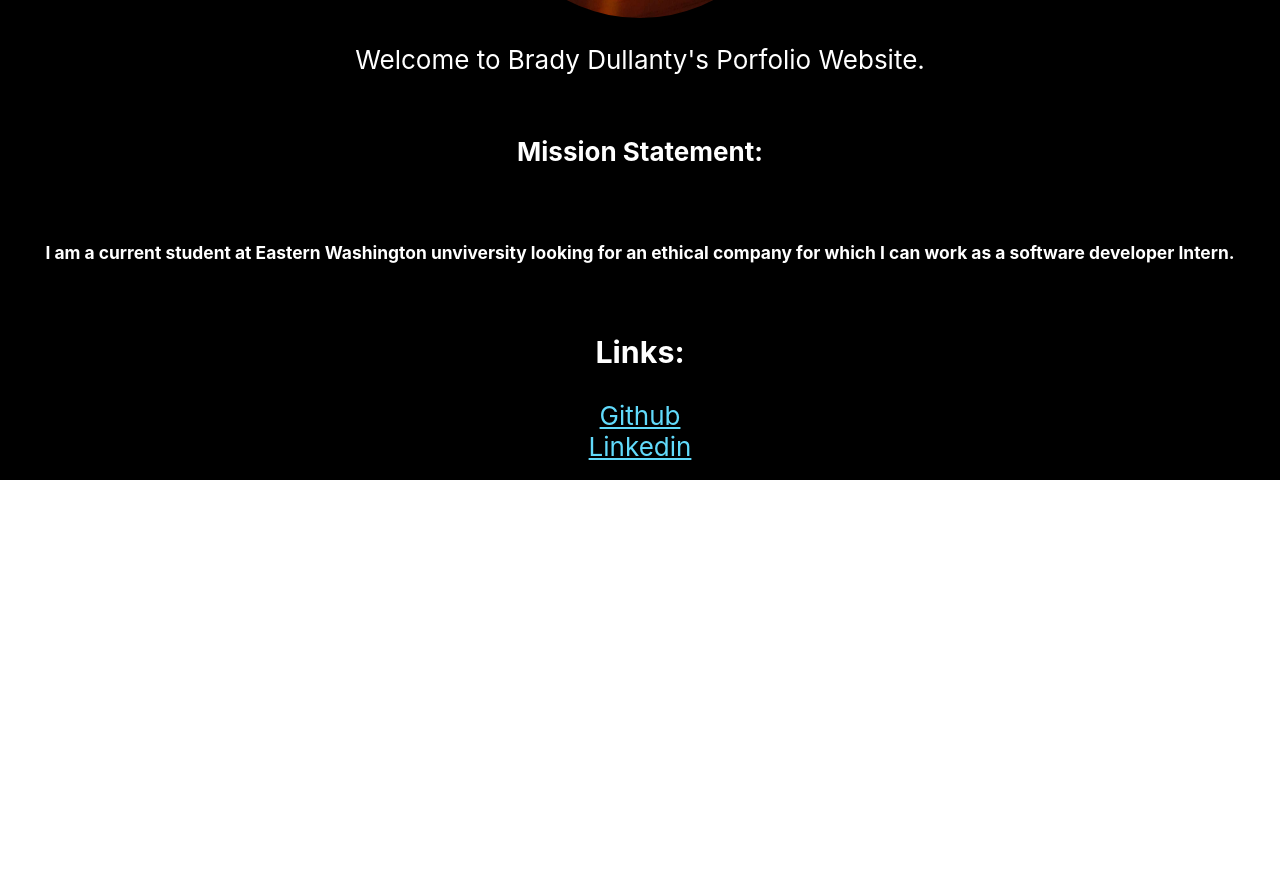
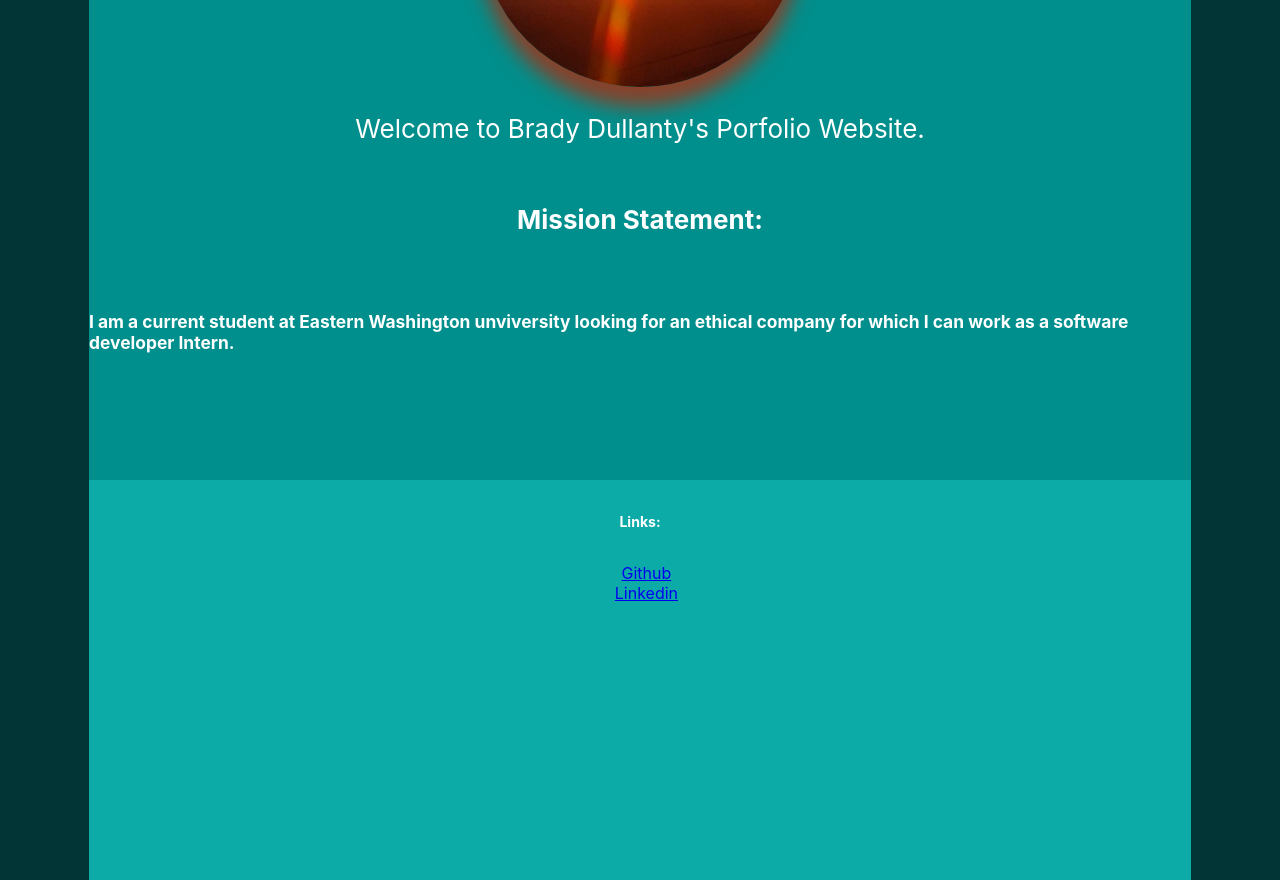
Before and after one commit to BDullanty/My-Portfolio-Website, a React (Create React App) app in the folder reactfirst/: page / in a window 1280 px wide. Shown: the part 320-1200 px from the top of the page. Before the commit the page ends 800 px from the top, so only its background shows below. Built offline with nearby package versions, Linux system fonts and the light colour scheme.

Commit message:
Renamed some css, changed some colors, and added in body and borders

```diff
--- a/reactfirst/src/pages/HomePage.css
+++ b/reactfirst/src/pages/HomePage.css
@@ -10,6 +10,8 @@
   width: 40vmin;
   pointer-events: none;
   border-radius:50%;
+  box-shadow: 0 20px 20px 0 rgba(188, 35, 5, 0.73);
+  transition: .01s;
 }
 
 @media (prefers-reduced-motion: no-preference) {
@@ -20,12 +22,21 @@
 .Mission-Statement{
   align-items: center;
   justify-content: center;
+  box-sizing: border-box;
+  border: 10px;
+  border-radius: 100%;
+  border-color: black;
 }
-.App-header {
+.HomePage-header {
 
   box-sizing: border-box;
-  border: 10px;
-  background: black;
+  border-style: solid;
+  border-color: #023535;
+  border-right-width: 7vw;
+  border-left-width: 7vw;
+  border-top-width: 0;
+  border-bottom-width: 0;
+  background-color: #008F8C;
   min-height: 100vh;
   display: flex;
   flex-direction: column;
@@ -35,8 +46,30 @@
   color: white;
 }
 
-.App-link {
-  color: #61dafb;
+.HomePage-body {
+
+  box-sizing: border-box;
+  border-style: solid;
+  border-color: #023535;
+  border-right-width: 7vw;
+  border-left-width: 7vw;
+  border-top-width: 0;
+  border-bottom-width: 0;
+  background-color: #0CABA8;
+  min-height: 50vmin;
+  display: flex;
+  flex-direction: column;
+  align-items: center;
+  justify-content:start;
+  font-size: calc(5px + 2vmin);
+  color: white;
+
+}
+.HomePage-link {
+
+  font-size: calc(2vmin);
+  margin-left: 1vw;
+  text-align: left;
 }
 
 @keyframes App-logo-spin {
--- a/reactfirst/src/pages/HomePage.js
+++ b/reactfirst/src/pages/HomePage.js
@@ -5,7 +5,7 @@ import './HomePage.css';
 export const HomePage = () => {
   return (
     <div className="HomePage">
-      <header className="App-header">
+      <header className="HomePage-header">
         <img src={logo} className="HomePage-logo" alt="logo" />
         <p>
          Welcome to Brady Dullanty's Porfolio Website.
@@ -15,11 +15,16 @@ export const HomePage = () => {
           I am a current student at Eastern Washington unviversity looking for an ethical company for which I can work as a software developer
           Intern.
         </h6>
-        <h3>
+
+      </header>
+
+
+      <body className='HomePage-body'>
+        <h6>
         Links:
-        </h3>
+        </h6>
         <a
-          className="App-link"
+          className="HomePage-link"
           href="https://github.com/bdullanty"
           target="_blank"
           rel="noopener noreferrer"
@@ -28,15 +33,14 @@ export const HomePage = () => {
         </a>
 
         <a
-          className="App-link"
+          className="HomePage-link"
           href="https://LinkedIn.com/in/bdullanty"
           target="_blank"
           rel="noopener noreferrer"
         >
         Linkedin
         </a>
-      </header>
-
+      </body>
     </div>
   );
 }
```
